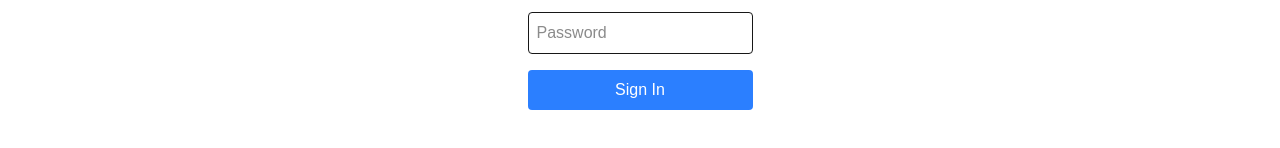
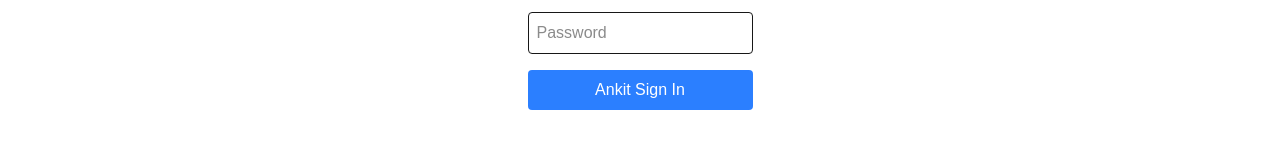
Before and after one commit to arpitsinh-thakor/food-rest-startup, a Next.js app: page /signin in a window 1280 px wide. Shown: the part 452-600 px from the top of the page. Built offline with nearby package versions, Linux system fonts and the light colour scheme.

Commit message:
commit by ankit

```diff
--- a/app/signin/page.js
+++ b/app/signin/page.js
@@ -20,7 +20,7 @@ export default function SignIn() {
                 type="submit"
                 className="bg-blue-500 text-white p-2 rounded hover:bg-blue-600 transition-colors"
                 >
-                    Sign In
+                      Ankit Sign In
             </button>
         </form>
     </div>
```
